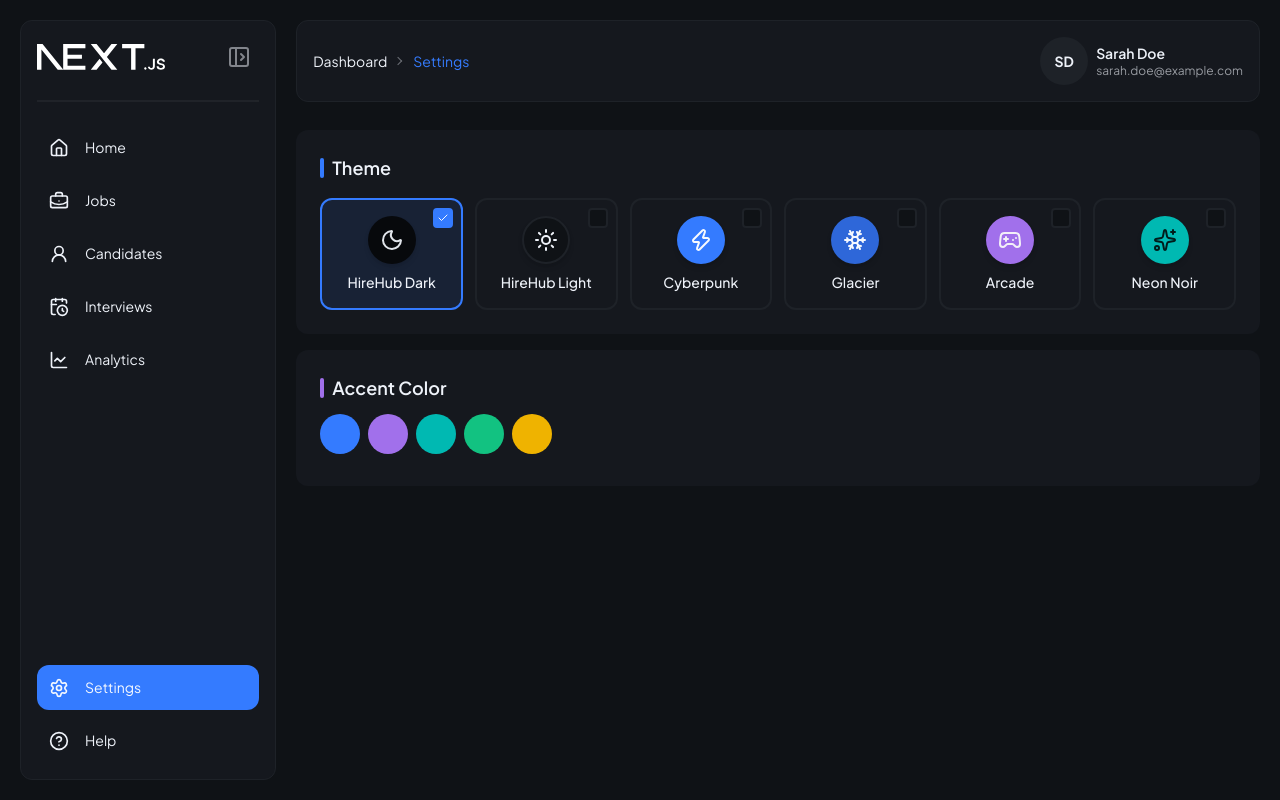
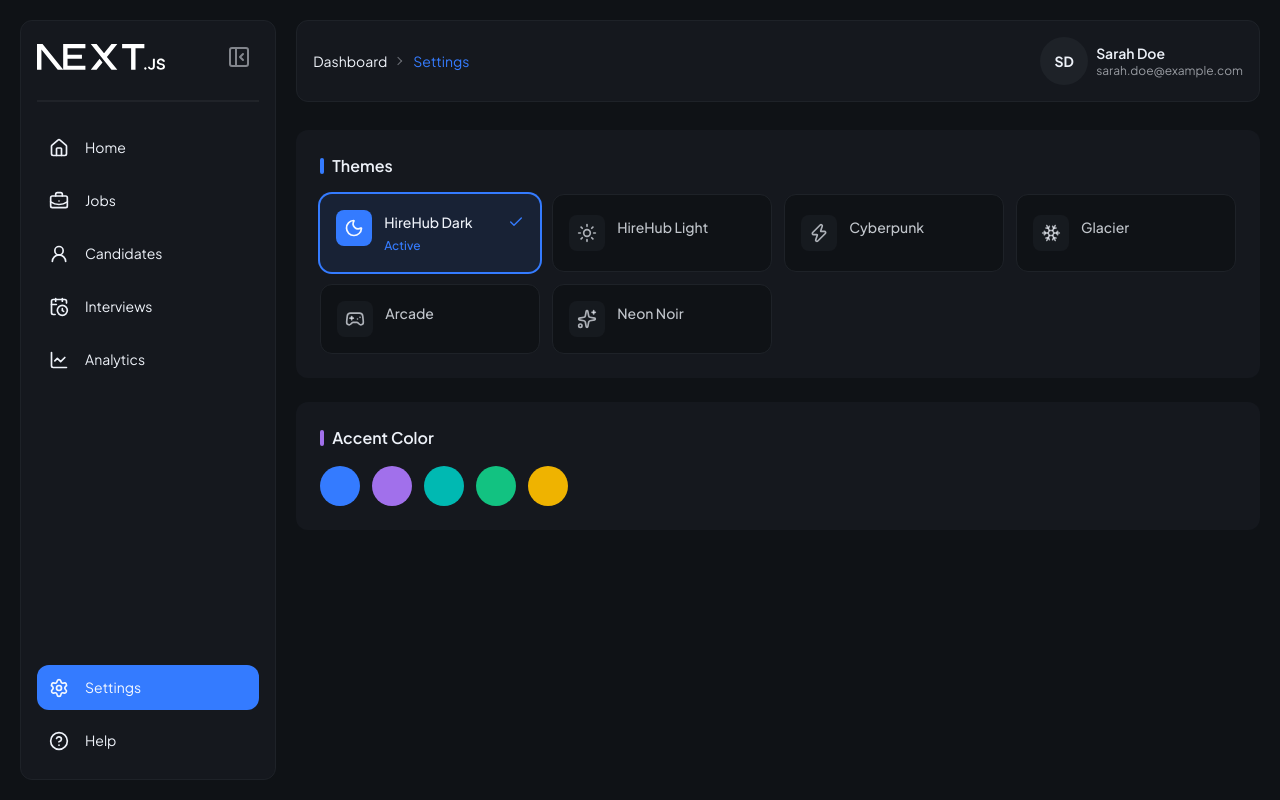
Before and after one commit to lavleshdubey90/pipeline-dashboard, a Next.js app: page /settings in a window 1280 px wide. Built offline with nearby package versions, Linux system fonts and the light colour scheme.

Commit message:
Project Completed

```diff
--- a/src/app/(dashboard)/settings/Appearance.tsx
+++ b/src/app/(dashboard)/settings/Appearance.tsx
@@ -14,67 +14,62 @@ import { THEMES, type ThemeId } from "@/constants";
 import { useThemeStore } from "@/store/useThemeStore";
 
 const themeIcons: Record<ThemeId, React.ReactNode> = {
-  "hirehub-dark": <Moon className="size-5 sm:size-6" />,
-  "hirehub-light": <Sun className="size-5 sm:size-6" />,
-  cyberpunk: <Zap className="size-5 sm:size-6" />,
-  glacier: <Snowflake className="size-5 sm:size-6" />,
-  arcade: <Gamepad2 className="size-5 sm:size-6" />,
-  "neon-noir": <Sparkles className="size-5 sm:size-6" />,
-};
-
-const themePreviews: Record<ThemeId, string> = {
-  "hirehub-dark": "bg-neutral text-neutral-content",
-  "hirehub-light": "bg-base-100 text-base-content border-2 border-base-300",
-  cyberpunk: "bg-primary text-primary-content",
-  glacier: "bg-primary/80 text-primary-content",
-  arcade: "bg-secondary text-secondary-content",
-  "neon-noir": "bg-accent text-accent-content",
+  "hirehub-dark": <Moon className="size-4 sm:size-5" />,
+  "hirehub-light": <Sun className="size-4 sm:size-5" />,
+  cyberpunk: <Zap className="size-4 sm:size-5" />,
+  glacier: <Snowflake className="size-4 sm:size-5" />,
+  arcade: <Gamepad2 className="size-4 sm:size-5" />,
+  "neon-noir": <Sparkles className="size-4 sm:size-5" />,
 };
 
 const Appearance: React.FC = () => {
   const { theme, setTheme } = useThemeStore();
 
   return (
-    <div className="space-y-4">
-      <div className="bg-base-200 rounded-box p-6">
-        <h3 className="font-semibold text-lg mb-4 flex items-center gap-2">
-          <span className="w-1 h-5 bg-primary rounded-full"></span>
-          Theme
+    <div className="space-y-6">
+      <div className="bg-base-200 rounded-box p-4 sm:p-6">
+        <h3 className="font-semibold text-base mb-4 flex items-center gap-2">
+          <span className="w-1 h-4 bg-primary rounded-full" />
+          Themes
         </h3>
-        <div className="grid grid-cols-3 sm:grid-cols-4 lg:grid-cols-6 gap-2 sm:gap-3">
+        <div className="grid grid-cols-1 sm:grid-cols-2 md:grid-cols-3 lg:grid-cols-4 2xl:grid-cols-6 gap-3">
           {THEMES.map((t) => {
             const isActive = theme === t.id;
             return (
               <button
                 key={t.id}
                 onClick={() => setTheme(t.id)}
-                className={`group relative p-2 sm:p-3 rounded-box border-2 cursor-pointer transition-all h-24 sm:h-28 ${
+                className={`group relative p-3 sm:p-4 rounded-xl cursor-pointer transition-all duration-200 text-left ${
                   isActive
-                    ? "border-primary bg-primary/10"
-                    : "border-base-300 hover:border-primary/50 hover:bg-base-100"
+                    ? "bg-primary/10 shadow-sm ring-2 ring-primary"
+                    : "bg-base-100 border border-base-300 hover:bg-base-100/50"
                 }`}
               >
-                {/* Checkbox at top right */}
-                <div
-                  className={`absolute top-2 right-2 w-4 h-4 sm:w-5 sm:h-5 rounded border-2 flex items-center justify-center transition-all ${
-                    isActive
-                      ? "border-primary bg-primary text-primary-content"
-                      : "border-base-300 bg-base-100"
-                  }`}
-                >
-                  {isActive && <Check className="size-3" />}
-                </div>
-
-                <div className="flex flex-col items-center justify-center gap-2 h-full">
-                  {/* Theme Preview Circle */}
+                <div className="flex items-start gap-3">
                   <div
-                    className={`w-10 h-10 sm:w-12 sm:h-12 rounded-full flex items-center justify-center shadow-md ${themePreviews[t.id]}`}
+                    className={`shrink-0 w-8 h-8 sm:w-9 sm:h-9 rounded-lg flex items-center justify-center transition-colors ${
+                      isActive
+                        ? "bg-primary text-primary-content"
+                        : "bg-base-300/50 text-base-content/70"
+                    }`}
                   >
                     {themeIcons[t.id]}
                   </div>
-                  <span className="font-medium text-xs sm:text-sm">
-                    {t.label}
-                  </span>
+                  <div className="flex-1 min-w-0 pt-0.5">
+                    <span
+                      className={`block text-sm font-medium truncate ${isActive ? "text-base-content" : "text-base-content/80"}`}
+                    >
+                      {t.label}
+                    </span>
+                    {isActive && (
+                      <span className="text-xs text-primary font-medium">
+                        Active
+                      </span>
+                    )}
+                  </div>
+                  {isActive && (
+                    <Check className="shrink-0 size-4 text-primary mt-1" />
+                  )}
                 </div>
               </button>
             );
@@ -83,11 +78,11 @@ const Appearance: React.FC = () => {
       </div>
 
       <div className="bg-base-200 rounded-box p-4 sm:p-6">
-        <h3 className="font-semibold text-lg mb-3 flex items-center gap-2">
-          <span className="w-1 h-5 bg-secondary rounded-full"></span>
+        <h3 className="font-semibold text-base mb-4 flex items-center gap-2">
+          <span className="w-1 h-4 bg-secondary rounded-full" />
           Accent Color
         </h3>
-        <div className="flex gap-2 overflow-x-auto pb-2 scrollbar-hide">
+        <div className="flex flex-wrap gap-3">
           {[
             "primary",
             "secondary",
@@ -98,8 +93,9 @@ const Appearance: React.FC = () => {
           ].map((color) => (
             <button
               key={color}
-              className={`shrink-0 size-8 sm:size-10 rounded-full bg-${color} hover:scale-105 transition-transform`}
+              className={`size-9 sm:size-10 rounded-full bg-${color} transition-transform hover:scale-110 active:scale-95`}
               title={color}
+              aria-label={`Select ${color} accent`}
             />
           ))}
         </div>
--- a/src/app/layout.tsx
+++ b/src/app/layout.tsx
@@ -14,8 +14,8 @@ const geistMono = Geist_Mono({
 });
 
 export const metadata: Metadata = {
-  title: "Create Next App",
-  description: "Generated by create next app",
+  title: "Candidate Pipeline Dashboard | Recruitment SaaS Platform",
+  description: "A modern, responsive frontend for a recruitment SaaS platform built with Next.js, Tailwind CSS, and TypeScript",
 };
 
 export default function RootLayout({
--- a/src/components/Sidebar.tsx
+++ b/src/components/Sidebar.tsx
@@ -57,8 +57,8 @@ const Sidebar: React.FC = () => {
             checked={isOpen}
             onChange={() => setIsOpen((prev) => !prev)}
           />
-          <PanelLeftOpen className="swap-on" />
-          <PanelLeftClose className="swap-off" />
+          <PanelLeftOpen className="swap-off" />
+          <PanelLeftClose className="swap-on" />
         </label>
       </div>
 
```
Also changed, not shown: 1 other file (tests, documents, lock files or other folders).
